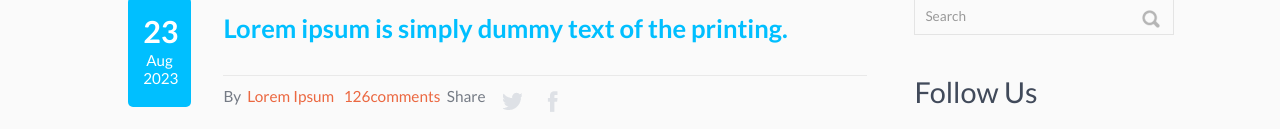
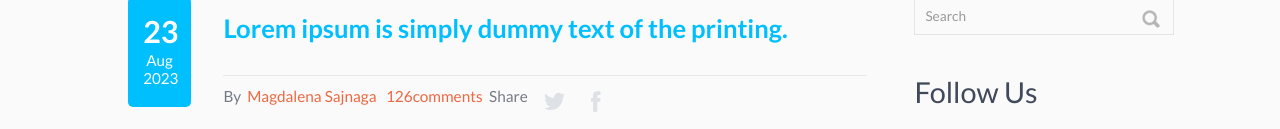
Before and after one commit to LukaszSzmulkiewicz/MindMigleStories, a plain HTML site: page blog/blog1.html in a window 1280 px wide. Shown: the part 230-359 px from the top of the page. Drawn offline with Linux system fonts and the light colour scheme; files that its build step writes are made by us from their sources; files whose address does not match are found by name.

Commit message:
zmienilam imie autora

```diff
--- a/blog/blog1.html
+++ b/blog/blog1.html
@@ -104,7 +104,7 @@ License URL: http://creativecommons.org/licenses/by/3.0/
 					 	<div class="content span_2_of_single">
 						   		<h5 class="blog_title"><a>Lorem ipsum is simply dummy text of the printing.</a></h5>
 						   		<div class="links">
-									<h3 class="comments">By<a href="bloginner.html">&nbsp;Lorem Ipsum</a></h3>
+									<h3 class="comments">By<a href="bloginner.html">&nbsp;Magdalena Sajnaga</a></h3>
 									<h3 class="comments"><a href="#">126comments</a></h3>
 									<h3 class="tags">Tags: <a href="#">Design</a>,<a href="#">Creative</a>,<a href="#">wordpress theme</a></h3>
 									<h3>Share</h3>
```
